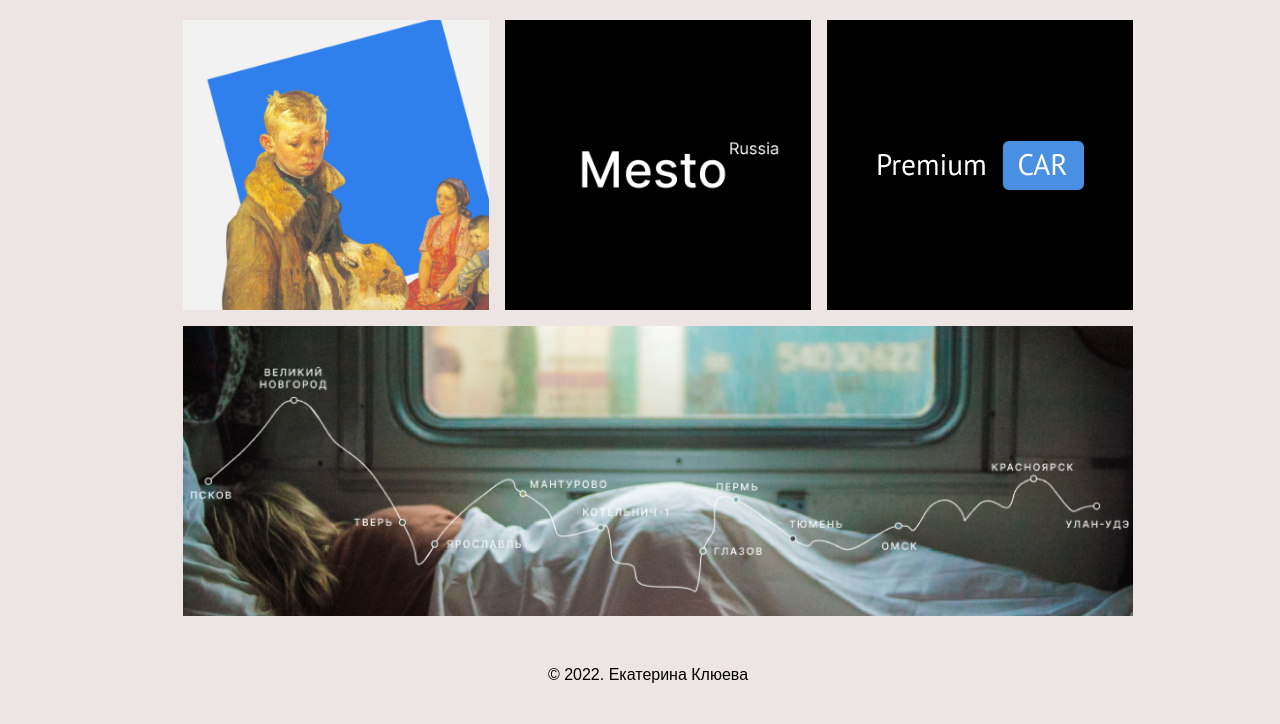
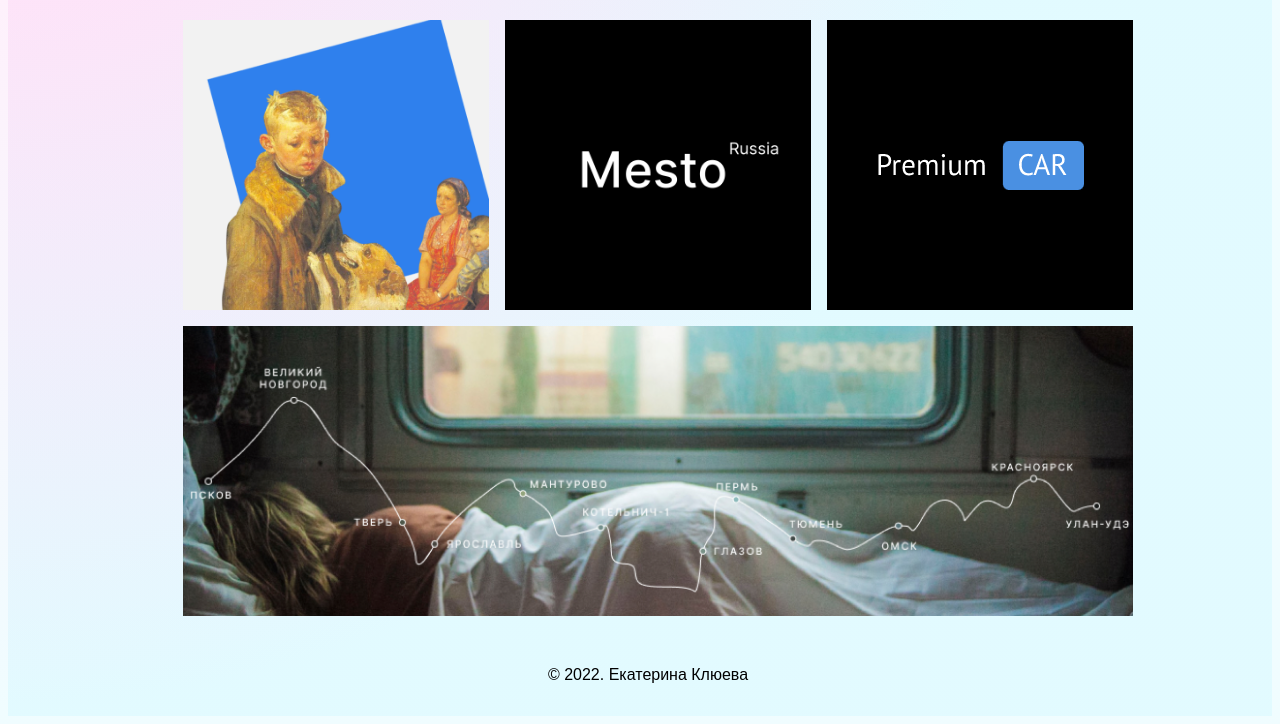
Before and after one commit to Kliueva-Kath/Portfolio, a plain HTML site: page index.html in a window 1280 px wide. Shown: the part 309-1033 px from the top of the page. Drawn offline with Linux system fonts and the light colour scheme.

Commit message:
fix: change background

```diff
--- a/style.css
+++ b/style.css
@@ -1,11 +1,19 @@
 .body {
-	background-color: #ECE5E4;
+	background: rgba(255,0,192,0.06);
+	background: radial-gradient(circle farthest-side at top left, rgba(255,0,192,0.06) 20%, rgba(0,215,255,0.06) 80%);
+	background: -webkit-radial-gradient(circle farthest-side at top left, rgba(255,0,192,0.06) 20%, rgba(0,215,255,0.06) 80%);
+	background: -moz-radial-gradient(circle farthest-side at top left, rgba(255,0,192,0.06) 20%, rgba(0,215,255,0.06) 80%);
 }
 
 .page {
-  font-family: "Cormorant Garamond", "Arial", sans-serif;
+	font-family: "Cormorant Garamond", "Arial", sans-serif;
 	margin: 0 auto;
-	background-color: #ECE5E4;
+
+
+	background: rgba(255,0,192,0.06);
+	background: radial-gradient(circle farthest-side at top left, rgba(255,0,192,0.06) 20%, rgba(0,215,255,0.06) 80%);
+	background: -webkit-radial-gradient(circle farthest-side at top left, rgba(255,0,192,0.06) 20%, rgba(0,215,255,0.06) 80%);
+	background: -moz-radial-gradient(circle farthest-side at top left, rgba(255,0,192,0.06) 20%, rgba(0,215,255,0.06) 80%);
 }
 
 /* header */
@@ -179,30 +187,3 @@
 .footer__author {
 	margin: 0;
 }
-
-
-
-
-/* .project_width_l {
-  width: 636px;
-}
-
-.project_width_m {
-  width: 306px;
-}
-
-.project_height_xl {
-  height: 557px;
-}
-
-.project_height_l {
-  height: 430px;
-}
-
-.project_height_m {
-  height: 290px;
-}
-
-.project_height_s {
-  height: 240px;
-} */
```
Also changed, not shown: add.txt (added).
